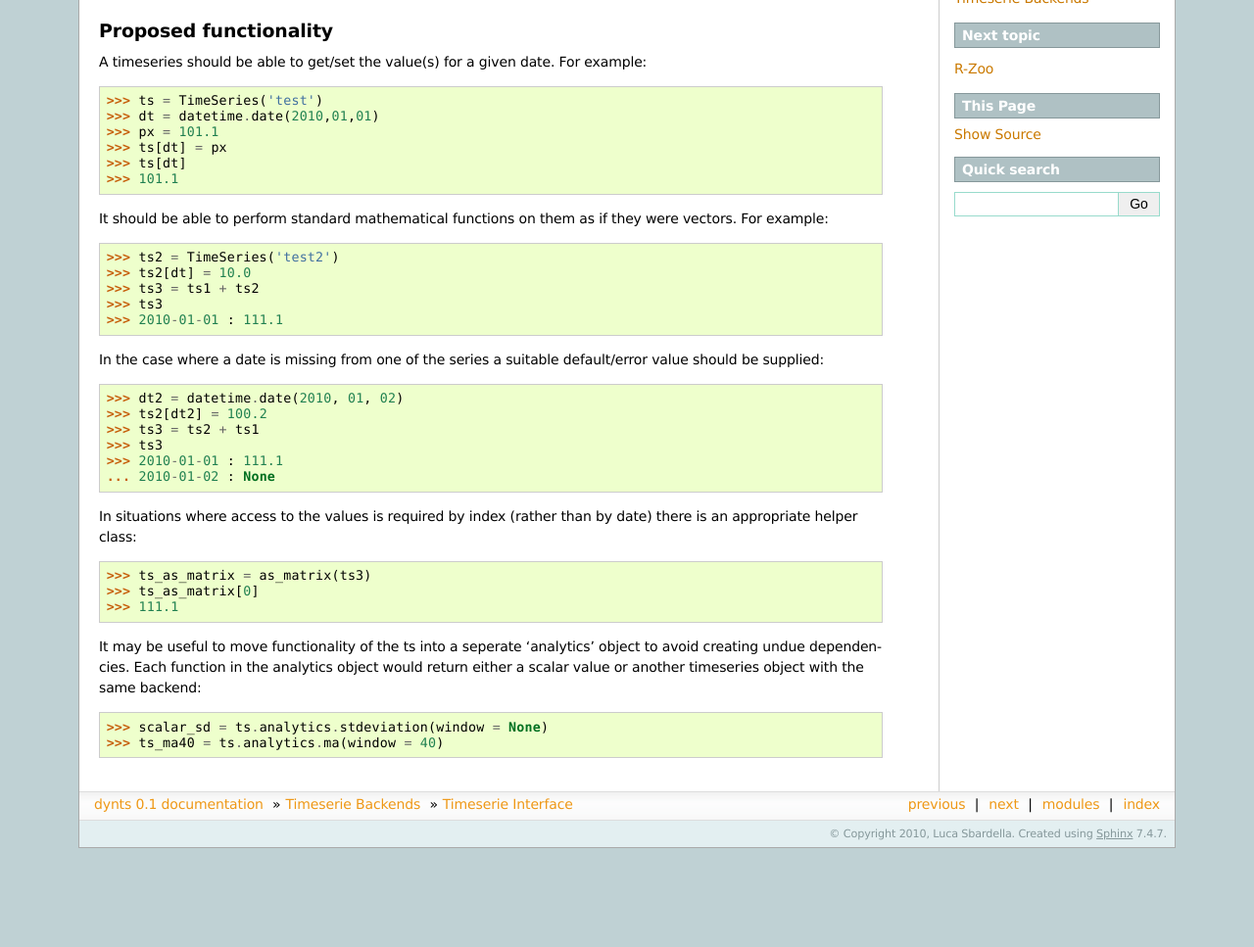
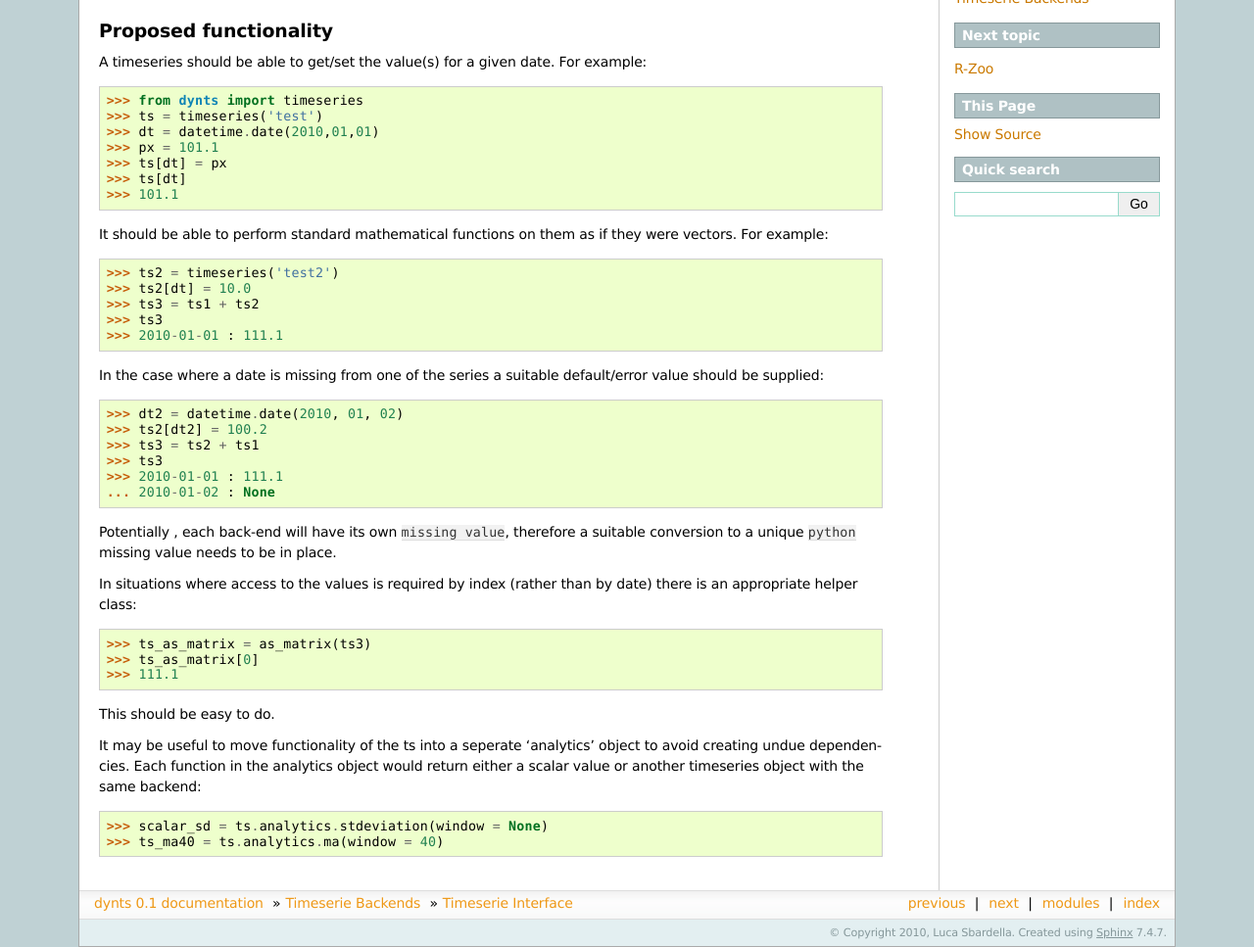
Before and after one commit to quantmind/dynts, a Sphinx documentation site: the page built from docs/source/backends/interface.rst, in a window 1280 px wide, cut to the strip 184-1151 px from the top of the page. Shown: the whole strip at 98% size. Built offline with Sphinx 7.4.7, drawn with Linux system fonts in a browser that asks for light colours; formulas are drawn with MathJax 3; pages that are not in the unit, such as notebooks, are missing from menus; before the commit the page ends 1050 px from its top, so only the background shows below that.

Commit message:
proposed interface functionalities

```diff
--- a/docs/source/backends/interface.rst
+++ b/docs/source/backends/interface.rst
@@ -15,7 +15,8 @@ Proposed functionality
 =========================
 A timeseries should be able to get/set the value(s) for a given date. For example::
 
-    >>> ts = TimeSeries('test')
+    >>> from dynts import timeseries
+    >>> ts = timeseries('test')
     >>> dt = datetime.date(2010,01,01)
     >>> px = 101.1
     >>> ts[dt] = px
@@ -24,7 +25,7 @@ A timeseries should be able to get/set the value(s) for a given date. For exampl
 
 It should be able to perform standard mathematical functions on them as if they were vectors. For example::
 
-    >>> ts2 = TimeSeries('test2')
+    >>> ts2 = timeseries('test2')
     >>> ts2[dt] = 10.0
     >>> ts3 = ts1 + ts2
     >>> ts3
@@ -39,12 +40,19 @@ In the case where a date is missing from one of the series a suitable default/er
     >>> 2010-01-01 : 111.1
     ... 2010-01-02 : None
 
+Potentially , each back-end will have its own ``missing value``, therefore a suitable conversion to a
+unique ``python`` missing value needs to be in place.
+
+
 In situations where access to the values is required by index (rather than by date) there is an appropriate helper class::
 
     >>> ts_as_matrix = as_matrix(ts3)
     >>> ts_as_matrix[0]
     >>> 111.1
 
+This should be easy to do.
+
+
 It may be useful to move functionality of the ts into a seperate 'analytics' object to avoid creating undue dependencies. Each function in the analytics object would return either a scalar value or another timeseries object with the same backend::
 
     >>> scalar_sd = ts.analytics.stdeviation(window = None)
```
